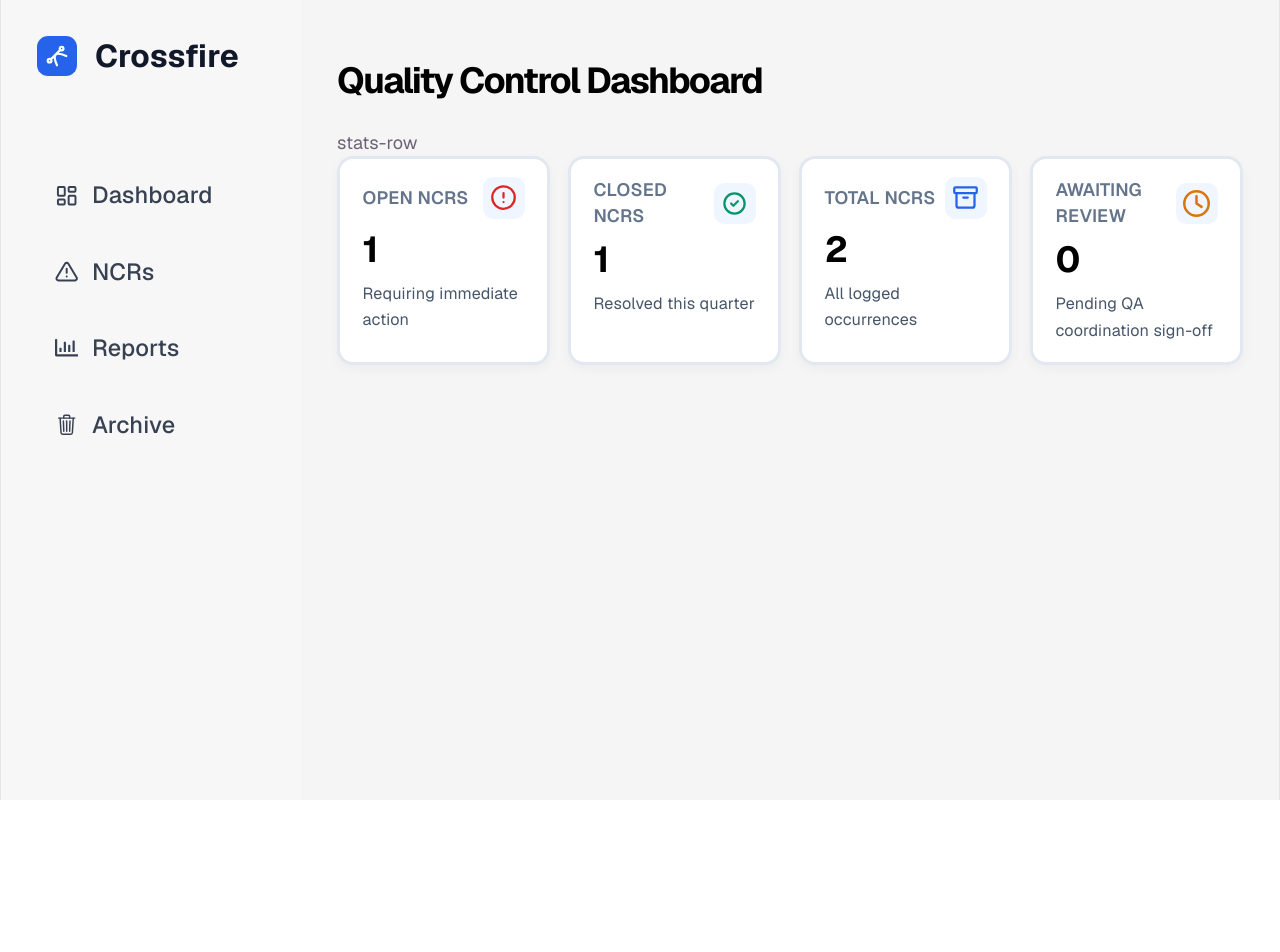
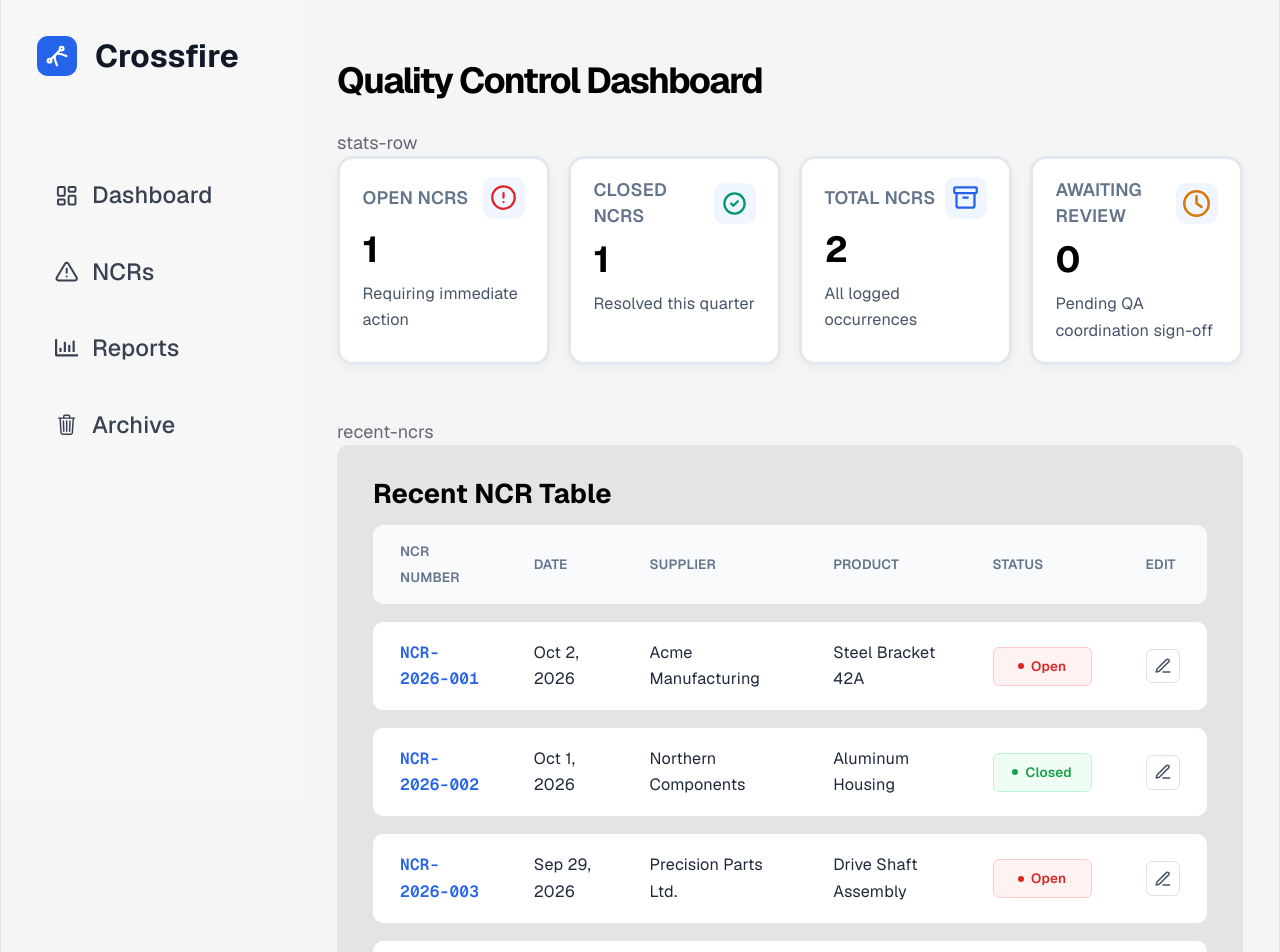
Before and after one commit to smutrux/prog1180, a React (Vite) app: page / in a window 1280 px wide. Shown: the top 952 px of the page. Before the commit the page ends 800 px from the top, so only its background shows below. Built offline with nearby package versions, Linux system fonts and the light colour scheme.

Commit message:
implemented better data, fixed status width

```diff
--- a/src/components/recentncrs.tsx
+++ b/src/components/recentncrs.tsx
@@ -6,86 +6,107 @@ const RecentNcrs = () => {
     {
         number: "NCR-2026-001",
         date: "Oct 2, 2026",
-            supplier: "Random blah blah",
-            product: "Yada Yada Yada",
+        supplier: "Acme Manufacturing",
+        product: "Steel Bracket 42A",
         status: "Open"
     },
     {
         number: "NCR-2026-002",
-            date: "Oct 2, 2026",
-            supplier: "Random blah blah",
-            product: "Yada Yada Yada",
+        date: "Oct 1, 2026",
+        supplier: "Northern Components",
+        product: "Aluminum Housing",
         status: "Closed"
     },
     {
-            number: "NCR-2026-001",
-            date: "Oct 2, 2026",
-            supplier: "Random blah blah",
-            product: "Yada Yada Yada",
+        number: "NCR-2026-003",
+        date: "Sep 29, 2026",
+        supplier: "Precision Parts Ltd.",
+        product: "Drive Shaft Assembly",
         status: "Open"
     },
     {
-            number: "NCR-2026-002",
-            date: "Oct 2, 2026",
-            supplier: "Random blah blah",
-            product: "Yada Yada Yada",
+        number: "NCR-2026-004",
+        date: "Sep 27, 2026",
+        supplier: "Maple Industrial",
+        product: "Mounting Plate",
         status: "Closed"
     },
     {
-            number: "NCR-2026-001",
-            date: "Oct 2, 2026",
-            supplier: "Random blah blah",
-            product: "Yada Yada Yada",
+        number: "NCR-2026-005",
+        date: "Sep 25, 2026",
+        supplier: "Ontario Fabrication",
+        product: "Control Panel Cover",
         status: "Open"
     },
     {
-            number: "NCR-2026-002",
-            date: "Oct 2, 2026",
-            supplier: "Random blah blah",
-            product: "Yada Yada Yada",
+        number: "NCR-2026-006",
+        date: "Sep 23, 2026",
+        supplier: "Great Lakes Supply",
+        product: "Hydraulic Valve",
         status: "Closed"
     },
     {
-            number: "NCR-2026-001",
-            date: "Oct 2, 2026",
-            supplier: "Random blah blah",
-            product: "Yada Yada Yada",
+        number: "NCR-2026-007",
+        date: "Sep 21, 2026",
+        supplier: "Acme Manufacturing",
+        product: "Steel Support Arm",
         status: "Open"
     },
     {
-            number: "NCR-2026-002",
-            date: "Oct 2, 2026",
-            supplier: "Random blah blah",
-            product: "Yada Yada Yada",
+        number: "NCR-2026-008",
+        date: "Sep 18, 2026",
+        supplier: "Northern Components",
+        product: "Electrical Enclosure",
         status: "Closed"
     },
     {
-            number: "NCR-2026-001",
-            date: "Oct 2, 2026",
-            supplier: "Random blah blah",
-            product: "Yada Yada Yada",
+        number: "NCR-2026-009",
+        date: "Sep 16, 2026",
+        supplier: "Precision Parts Ltd.",
+        product: "Bearing Housing",
         status: "Open"
     },
     {
-            number: "NCR-2026-002",
-            date: "Oct 2, 2026",
-            supplier: "Random blah blah",
-            product: "Yada Yada Yada",
+        number: "NCR-2026-010",
+        date: "Sep 14, 2026",
+        supplier: "Maple Industrial",
+        product: "Stainless Steel Frame",
         status: "Closed"
     },
     {
-            number: "NCR-2026-001",
-            date: "Oct 2, 2026",
-            supplier: "Random blah blah",
-            product: "Yada Yada Yada",
+        number: "NCR-2026-011",
+        date: "Sep 12, 2026",
+        supplier: "Ontario Fabrication",
+        product: "Motor Mount",
         status: "Open"
     },
     {
-            number: "NCR-2026-002",
-            date: "Oct 2, 2026",
-            supplier: "Random blah blah",
-            product: "Yada Yada Yada",
+        number: "NCR-2026-012",
+        date: "Sep 10, 2026",
+        supplier: "Great Lakes Supply",
+        product: "Pressure Regulator",
         status: "Closed"
+    },
+    {
+    number: "NCR-2026-013",
+    date: "Sep 8, 2026",
+    supplier: "Acme Manufacturing",
+    product: "Gear Assembly",
+    status: "Open"
+    },
+    {
+    number: "NCR-2026-014",
+    date: "Sep 6, 2026",
+    supplier: "Northern Components",
+    product: "Cooling Fan Housing",
+        status: "Closed"
+    },
+    {
+    number: "NCR-2026-015",
+    date: "Sep 4, 2026",
+    supplier: "Precision Parts Ltd.",
+    product: "Steel Retaining Ring",
+    status: "Open"
     }
 ];
 
@@ -114,7 +135,7 @@ const RecentNcrs = () => {
 
     return (
         <div className="recentNcrs">
-            <p className="recentNcrsTitle">RECENT NCR'S</p>
+            <p className="recentNcrsTitle">Recent NCR Table</p>
 
             <table>
                 <thead>
@@ -189,7 +210,7 @@ const RecentNcrs = () => {
                 }
 
                 .recentNcrsTitle {
-                    margin-left: 1.5rem;
+                    {/* margin-left: 1.5rem; */}
                     font-size: 1.5rem;
                     color: black;
                     font-weight: 700;
@@ -242,7 +263,10 @@ const RecentNcrs = () => {
                 .status {
                     display: inline-flex;
                     align-items: center;
+                    justify-content: center;
                     gap: 0.4rem;
+                    width: 5.5rem;
+                    box-sizing: border-box;
                     padding: 0.3rem 0.6rem;
                     border-radius: 6px;
                     font-size: 0.75rem;
--- a/src/pages/Dashboard.tsx
+++ b/src/pages/Dashboard.tsx
@@ -3,7 +3,7 @@ import { TbCircleCheck } from "react-icons/tb";
 import { LuArchive } from "react-icons/lu";
 import { FiAlertCircle } from "react-icons/fi";
 import { FaRegClock } from "react-icons/fa6";
-
+import RecentNcrs from "../components/recentncrs";
 const Dashboard = () => {
   return (<div>
     <h1>Quality Control Dashboard</h1>
@@ -14,6 +14,8 @@ const Dashboard = () => {
       <StatusCard title="total NCRs" amount={2} subtext="All logged occurrences" icon={LuArchive} colour="blue"/>
       <StatusCard title="awaiting review" amount={0} subtext="Pending QA coordination sign-off" icon={FaRegClock} colour="orange"/>
     </div>
+    <p>recent-ncrs</p>
+    <RecentNcrs />
     <style jsx>{`
       h1 {color: black; font-size: 2rem; font-weight: bold; margin-bottom: 2rem;}
 
@@ -21,6 +23,7 @@ const Dashboard = () => {
         display: grid;
         grid-template-columns: repeat(4, 1fr);
         gap: 1rem;
+        margin-bottom: 3rem;
       }
 
       @media (max-width: 1200px) {
```
Lines whose indentation alone changed are shown as unchanged.
